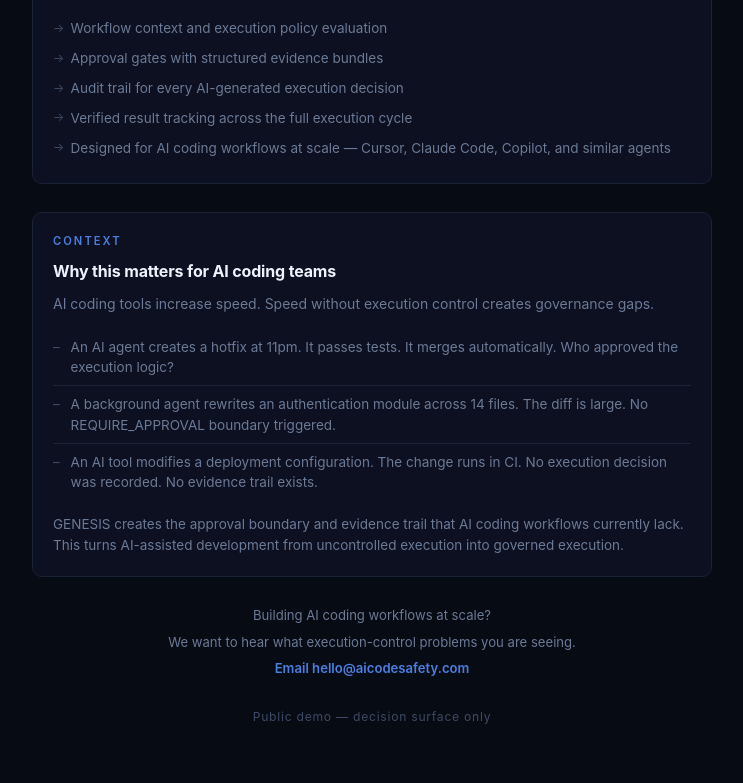
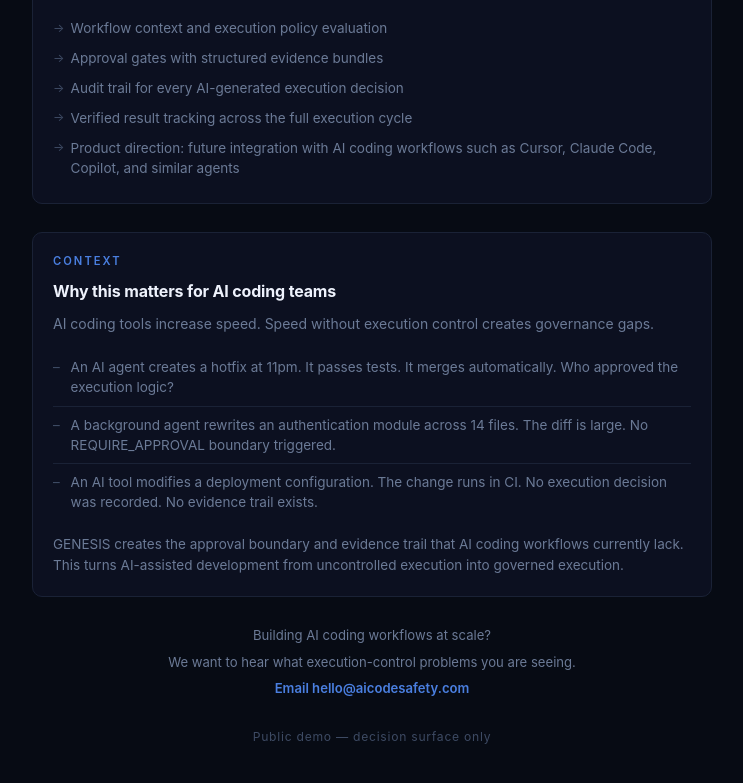
Before and after one commit to yaron180986-create/genesis-ai-code-safety-demo, a website: page index.html in a window 1280 px wide. Shown: the part 1849-2632 px from the top of the page, without its empty margins (268-1011 px from the left). Drawn offline with Linux system fonts and the light colour scheme.

Commit message:
docs(demo): soften F2 integration wording

```diff
--- a/index.html
+++ b/index.html
@@ -700,7 +700,7 @@
       <li>Approval gates with structured evidence bundles</li>
       <li>Audit trail for every AI-generated execution decision</li>
       <li>Verified result tracking across the full execution cycle</li>
-      <li>Designed for AI coding workflows at scale — Cursor, Claude Code, Copilot, and similar agents</li>
+      <li>Product direction: future integration with AI coding workflows such as Cursor, Claude Code, Copilot, and similar agents</li>
     </ul>
   </section>
 
```
